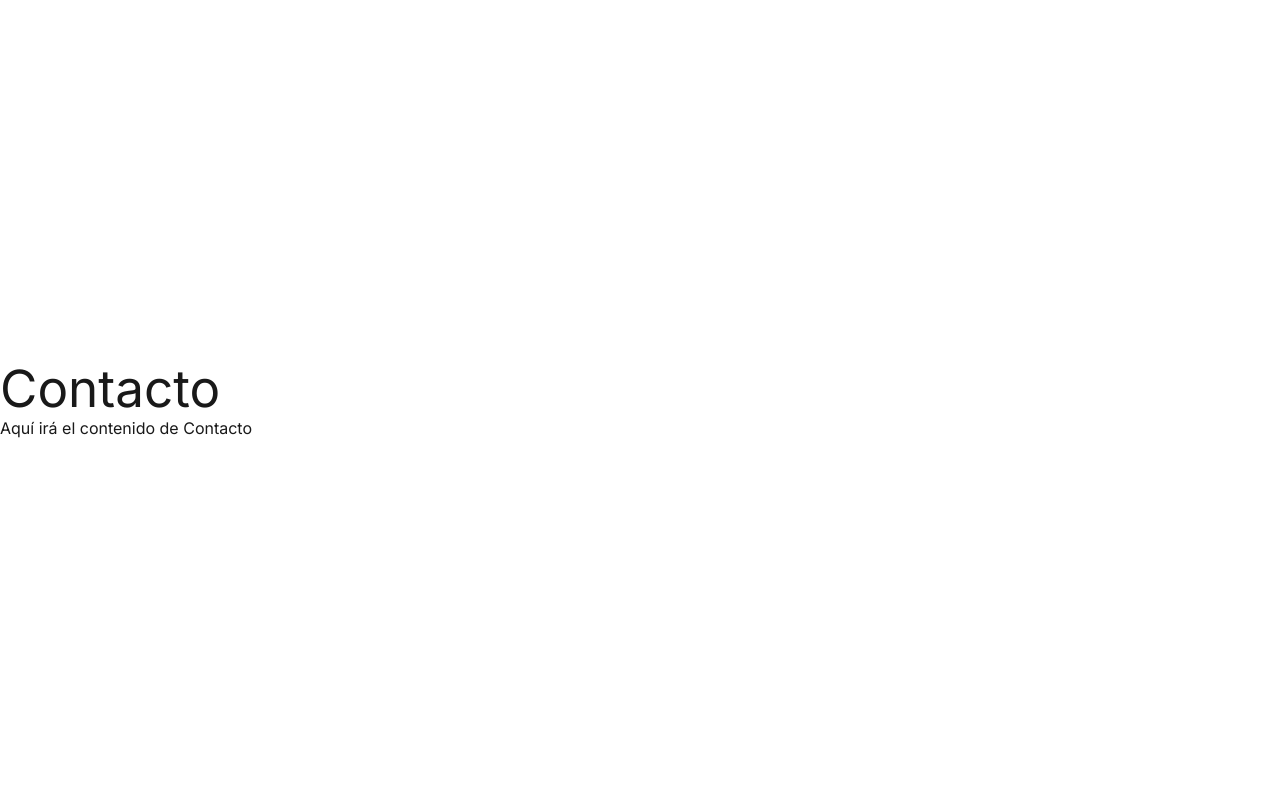
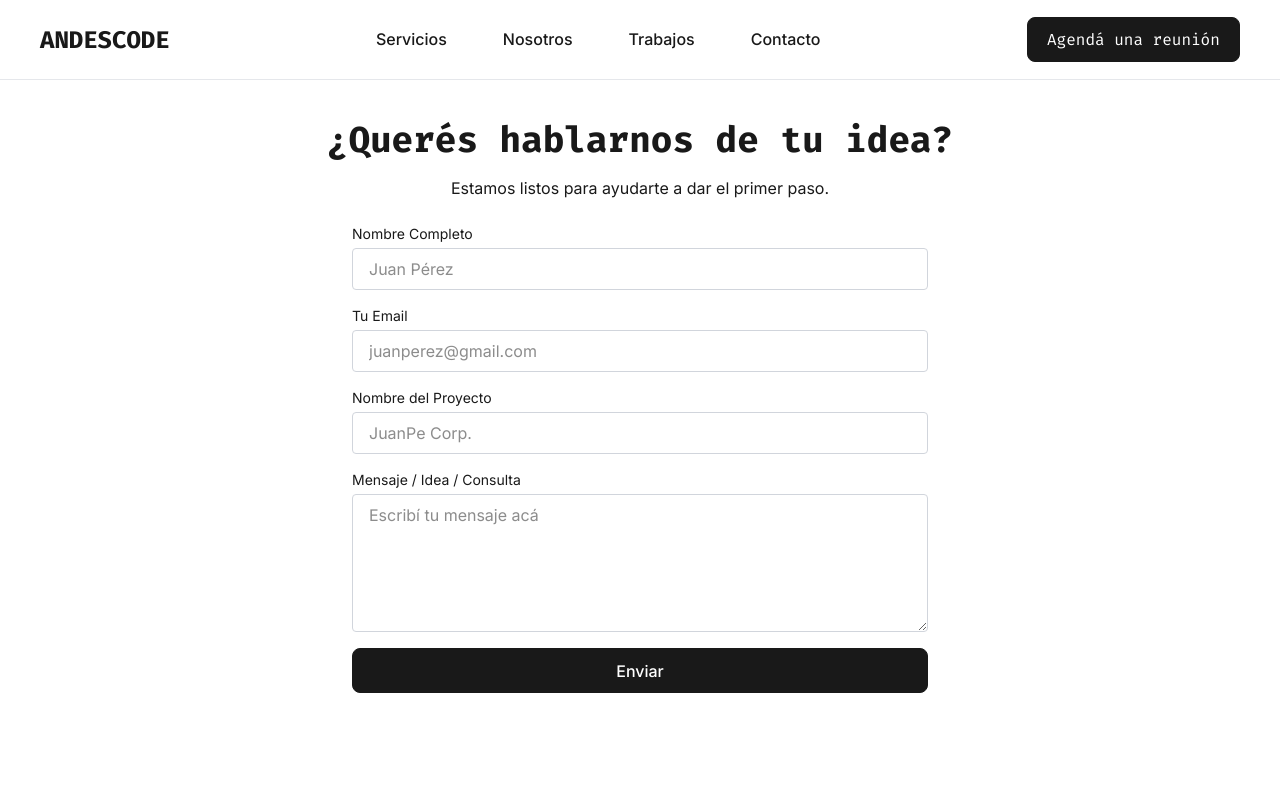
Before and after one commit to LataroCaballero/AndesCode, a React (Vite) app: page /contacto in a window 1280 px wide. Shown: the top 800 px of the page. Built offline with nearby package versions, Linux system fonts and the light colour scheme.

Commit message:
⚒️ Contact page

```diff
--- a/src/pages/contacto.tsx
+++ b/src/pages/contacto.tsx
@@ -1,10 +1,15 @@
 import React from "react";
+import Header from "../components/Header.tsx";
+import Footer from "../components/Footer.tsx";
+import ContactForm from "../sections/ContactForm.tsx";
+
 const Contacto = () => {
     return (
-      <section>
-        <h1>Contacto</h1>
-        <p>Aquí irá el contenido de Contacto</p>
-      </section>
+      <div className="w-full">
+        <Header />
+        <ContactForm />
+        <Footer />
+      </div>
     );
   };
 
--- /dev/null
+++ b/src/sections/ContactForm.tsx
@@ -0,0 +1,105 @@
+import { useState, useEffect } from 'react';
+
+export default function ContactForm () {
+    const [success, setSuccess] = useState(false);
+
+    useEffect(() => {
+        if (success) {
+          const timer = setTimeout(() => setSuccess(false), 4000);
+          return () => clearTimeout(timer);
+        }
+      }, [success]);
+
+    const handleSubmit = async (e: React.FormEvent) => {
+        e.preventDefault();
+        const form = e.target as HTMLFormElement;
+        const data = new FormData(form);
+
+        const response = await fetch('https://formspree.io/f/xldnyqdq', {
+        method: 'POST',
+        body: data,
+        headers: {
+            Accept: 'application/json',
+        },
+        });
+
+        if (response.ok) {
+        setSuccess(true);
+        form.reset();
+        }
+    };
+    return (
+        <div className="relative">
+            {success && (
+                <div className="fixed inset-0 flex items-center justify-center z-50">
+                    <div className="bg-accent text-ink fira-code-medium text-lg px-4 py-2 rounded shadow">
+                    ¡Formulario enviado con éxito!
+                    </div>
+                </div>
+            )}
+        <section className="pt-30 py-20 px-4 min-h-screen">
+            <h2 className="text-center fira-code-bold text-3xl md:text-4xl mb-4">
+                ¿Querés hablarnos de tu idea?
+            </h2>
+            <p className="text-center text-md max-w-xl mx-auto mb-6">
+                Estamos listos para ayudarte a dar el primer paso.
+            </p>
+            <form
+                onSubmit={handleSubmit}
+                className="flex flex-col gap-4 max-w-xl mx-auto"
+                >
+                <label className="flex flex-col">
+                    <span className="text-sm mb-1">Nombre Completo</span>
+                    <input
+                    type="text"
+                    name="name"
+                    required
+                    placeholder="Juan Pérez"
+                    className="border border-gray-300 rounded px-4 py-2 focus:outline-none focus:ring-2 focus:ring-primary"
+                    />
+                </label>
+
+                <label className="flex flex-col">
+                    <span className="text-sm mb-1">Tu Email</span>
+                    <input
+                    type="email"
+                    name="email"
+                    required
+                    placeholder="juanperez@gmail.com"
+                    className="border border-gray-300 rounded px-4 py-2 focus:outline-none focus:ring-2 focus:ring-primary"
+                    />
+                </label>
+
+                <label className="flex flex-col">
+                    <span className="text-sm mb-1">Nombre del Proyecto</span>
+                    <input
+                    type="text"
+                    name="projectName"
+                    required
+                    placeholder="JuanPe Corp."
+                    className="border border-gray-300 rounded px-4 py-2 focus:outline-none focus:ring-2 focus:ring-primary"
+                    />
+                </label>
+
+                <label className="flex flex-col">
+                    <span className="text-sm mb-1">Mensaje / Idea / Consulta</span>
+                    <textarea
+                    name="message"
+                    required
+                    placeholder="Escribí tu mensaje acá"
+                    rows={5}
+                    className="border border-gray-300 rounded px-4 py-2 focus:outline-none focus:ring-2 focus:ring-primary"
+                    />
+                </label>
+
+                <button
+                    type="submit"
+                    className="text-white py-2 px-6 rounded transition"
+                >
+                    Enviar
+                </button>
+            </form>
+        </section>
+        </div>
+    )
+}
```
